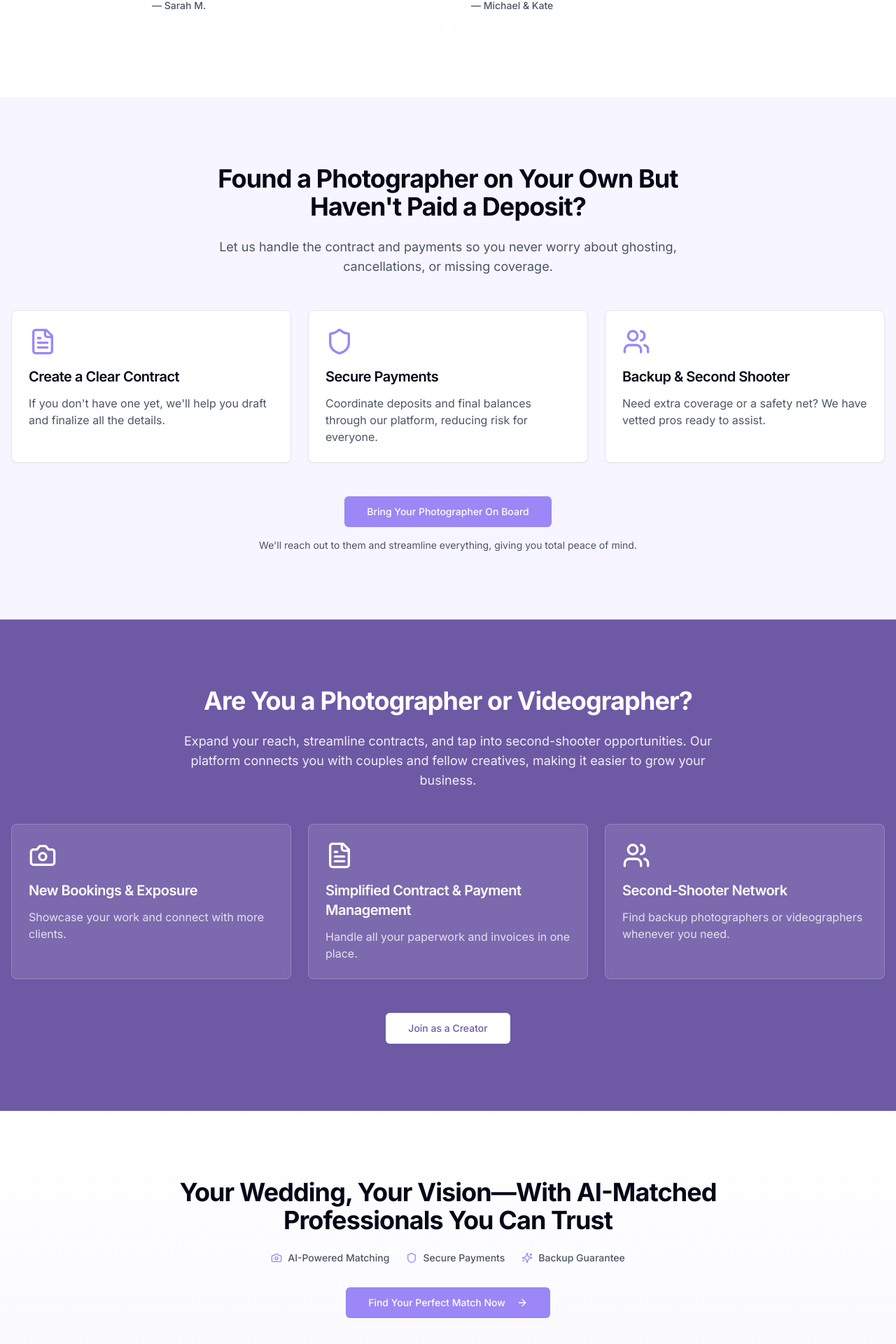
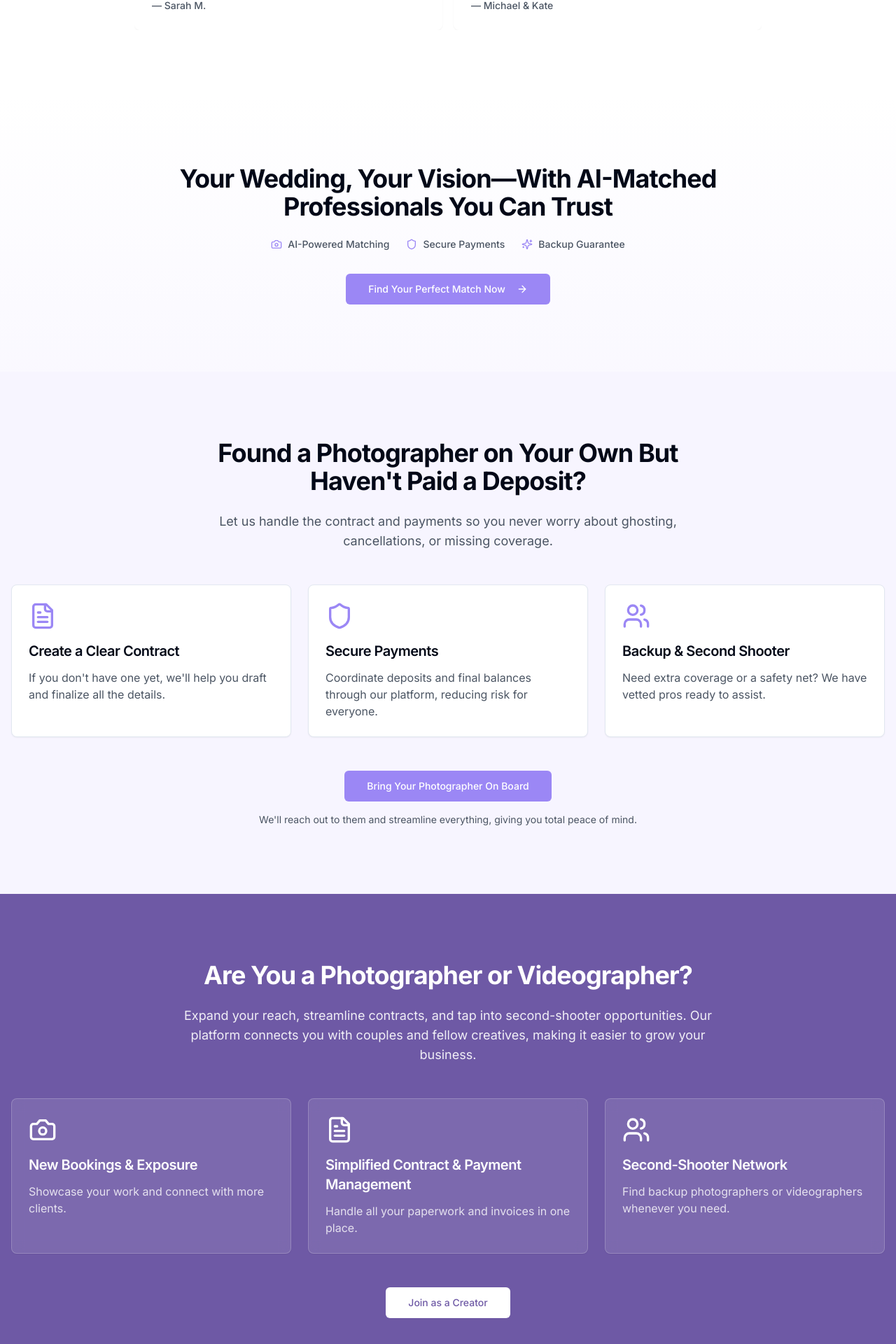
Before and after one commit to hakan-canada/wedmatch-ai-solution, a React (Vite) app: page / in a window 1280 px wide. Shown: the part 6053-7973 px from the top of the page at 70% size. Built offline with nearby package versions, Linux system fonts and the light colour scheme.

Commit message:
Add "Your Wedding, Your Vision" section
Adds a new section to the website, placed after the Testimonials section, with the text "Your Wedding, Your Vision—With AI-Matched Professionals You Can Trust".

```diff
--- a/src/pages/Index.tsx
+++ b/src/pages/Index.tsx
@@ -21,9 +21,9 @@ const Index = () => {
       <StyleGallery />
       <HowItWorks />
       <Testimonials />
+      <FinalCTA />
       <SecureBooking />
       <CreatorSection />
-      <FinalCTA />
       <Footer />
     </div>
   );
```
